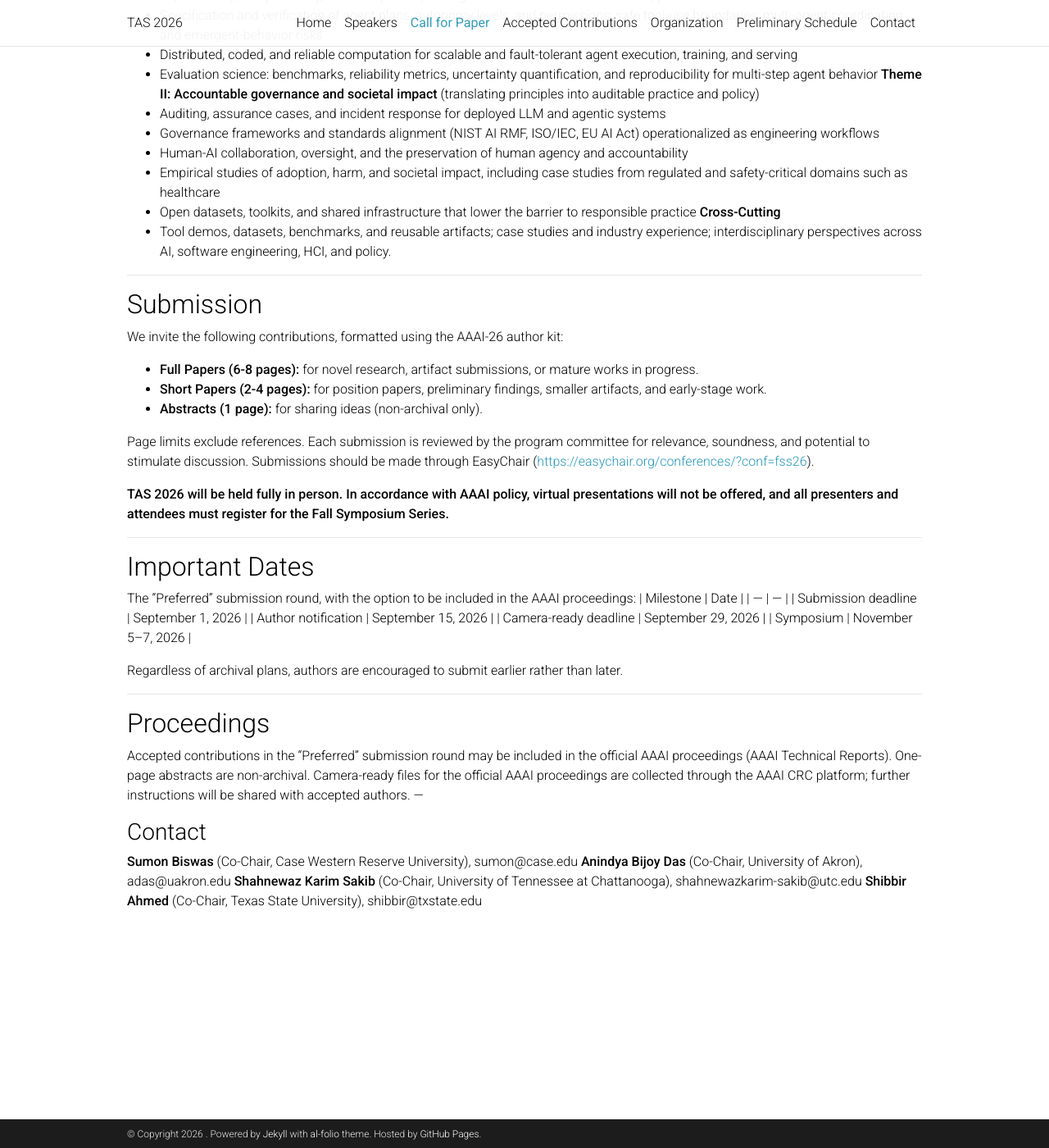
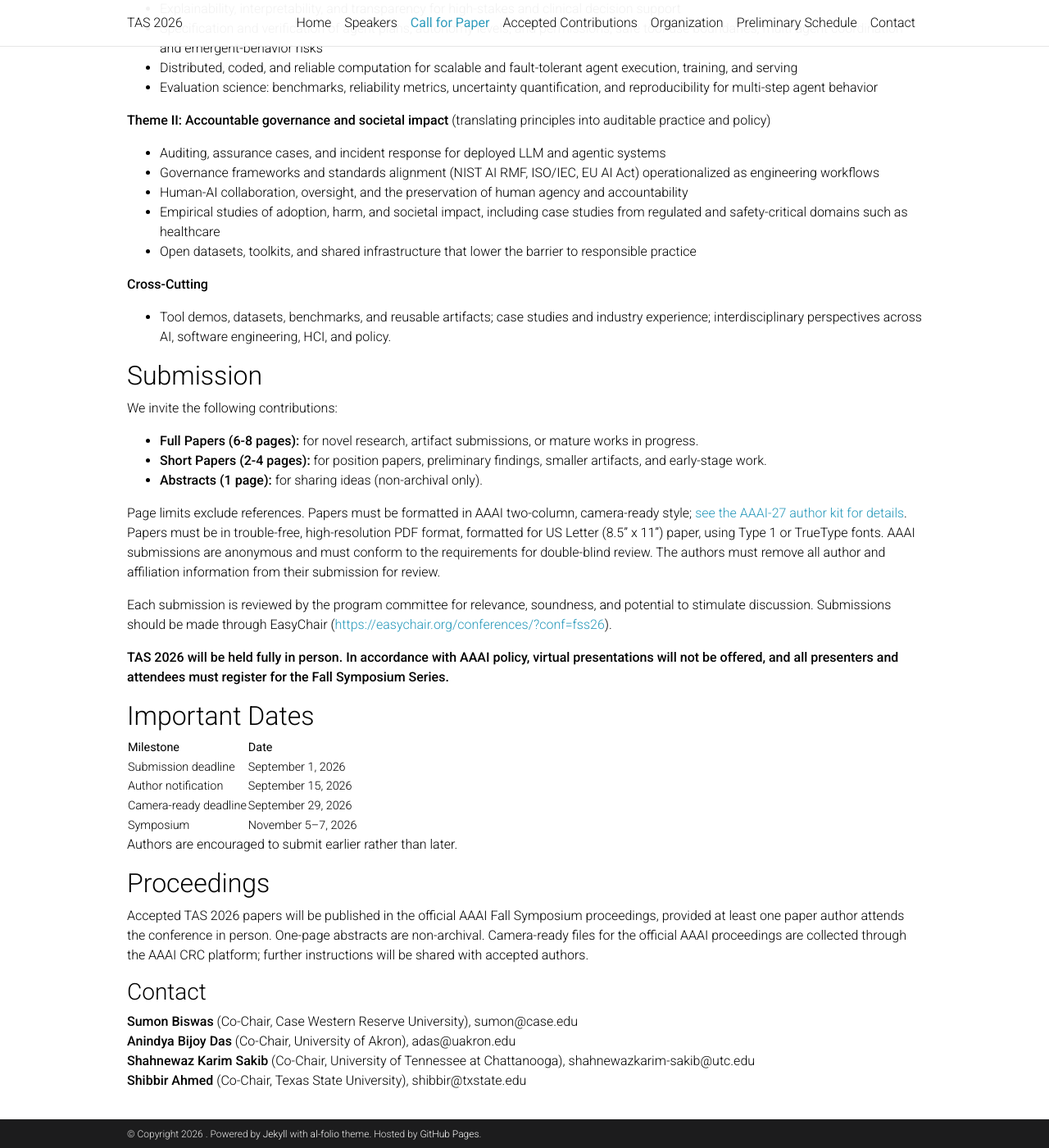
Before and after one commit to tas2026/tas2026.github.io, a Jekyll site: the page built from _pages/call_for_paper.md, in a window 1280 px wide and 1400 px high, scrolled down 519 px. Shown: the whole window at 82% size. Built offline with Jekyll 4.4.1, drawn with Linux system fonts in a browser that asks for light colours; comment, search, counter and statistics services are not loaded; a style sheet for code colours, icons or effects is not loaded; some of the changed text lies outside the part shown.

Commit message:
Update call_for_paper.md

```diff
--- a/_pages/call_for_paper.md
+++ b/_pages/call_for_paper.md
@@ -6,12 +6,17 @@ nav: true
 nav_order: 3
 nav_title: "CFP"
 ---
+
 # Call for Participation
+
 **TAS 2026: Trustworthy Agentic Systems**, a symposium in the AAAI 2026 Fall Symposium Series, invites contributions on making the trustworthiness of agentic systems a property we can specify, verify, and defend. We emphasize actionable techniques, evidence (tests, metrics, logs, proofs), open artifacts, and alignment with standards (e.g., NIST AI RMF, ISO/IEC, EU AI Act). The symposium deliberately bridges theory and practice and welcomes speculative work and work in progress alongside completed results.
----
+
 ## Topics of Interest
+
 We welcome submissions addressing either or both complementary themes, plus cross-cutting topics.
+
 **Theme I: Trustworthy agentic systems by design** (building responsibility into agents and their underlying models)
+
 - Privacy-preserving and federated training and fine-tuning; differential privacy; machine unlearning and the right to be forgotten
 - Safety, alignment, and guardrails for LLMs and tool-using agents; constraint enforcement and human-over-the-loop control
 - Subgroup robustness and performance disparities across populations in LLM outputs, recommendations, and agentic decisions
@@ -21,29 +26,35 @@ We welcome submissions addressing either or both complementary themes, plus cros
 - Specification and verification of agent plans, autonomy levels, and permissions; safe tool-use boundaries; multi-agent coordination and emergent-behavior risks
 - Distributed, coded, and reliable computation for scalable and fault-tolerant agent execution, training, and serving
 - Evaluation science: benchmarks, reliability metrics, uncertainty quantification, and reproducibility for multi-step agent behavior
+
 **Theme II: Accountable governance and societal impact** (translating principles into auditable practice and policy)
+
 - Auditing, assurance cases, and incident response for deployed LLM and agentic systems
 - Governance frameworks and standards alignment (NIST AI RMF, ISO/IEC, EU AI Act) operationalized as engineering workflows
 - Human-AI collaboration, oversight, and the preservation of human agency and accountability
 - Empirical studies of adoption, harm, and societal impact, including case studies from regulated and safety-critical domains such as healthcare
 - Open datasets, toolkits, and shared infrastructure that lower the barrier to responsible practice
+
 **Cross-Cutting**
+
 - Tool demos, datasets, benchmarks, and reusable artifacts; case studies and industry experience; interdisciplinary perspectives across AI, software engineering, HCI, and policy.
 
----
 ## Submission
-We invite the following contributions, formatted using the AAAI-26 author kit:
+
+We invite the following contributions:
+
 - **Full Papers (6-8 pages):** for novel research, artifact submissions, or mature works in progress.
 - **Short Papers (2-4 pages):** for position papers, preliminary findings, smaller artifacts, and early-stage work.
 - **Abstracts (1 page):** for sharing ideas (non-archival only).
 
-Page limits exclude references. Each submission is reviewed by the program committee for relevance, soundness, and potential to stimulate discussion. Submissions should be made through EasyChair ([https://easychair.org/conferences/?conf=fss26](https://easychair.org/conferences/?conf=fss26)).
+Page limits exclude references. Papers must be formatted in AAAI two-column, camera-ready style; [see the AAAI-27 author kit for details](https://aaai.org/authorkit27/). Papers must be in trouble-free, high-resolution PDF format, formatted for US Letter (8.5" x 11") paper, using Type 1 or TrueType fonts. AAAI submissions are anonymous and must conform to the requirements for double-blind review. The authors must remove all author and affiliation information from their submission for review.
+
+Each submission is reviewed by the program committee for relevance, soundness, and potential to stimulate discussion. Submissions should be made through EasyChair ([https://easychair.org/conferences/?conf=fss26](https://easychair.org/conferences/?conf=fss26)).
 
 **TAS 2026 will be held fully in person. In accordance with AAAI policy, virtual presentations will not be offered, and all presenters and attendees must register for the Fall Symposium Series.**
 
----
 ## Important Dates
-The "Preferred" submission round, with the option to be included in the AAAI proceedings:
+
 | Milestone | Date |
 | --- | --- |
 | Submission deadline | September 1, 2026 |
@@ -51,14 +62,22 @@ The "Preferred" submission round, with the option to be included in the AAAI pro
 | Camera-ready deadline | September 29, 2026 |
 | Symposium | November 5&ndash;7, 2026 |
 
-Regardless of archival plans, authors are encouraged to submit earlier rather than later.
+Authors are encouraged to submit earlier rather than later.
 
----
 ## Proceedings
-Accepted contributions in the "Preferred" submission round may be included in the official AAAI proceedings (AAAI Technical Reports). One-page abstracts are non-archival. Camera-ready files for the official AAAI proceedings are collected through the AAAI CRC platform; further instructions will be shared with accepted authors.
----
+
+Accepted TAS 2026 papers will be published in the official AAAI Fall Symposium proceedings, provided at least one paper author attends the conference in person. One-page abstracts are non-archival. Camera-ready files for the official AAAI proceedings are collected through the AAAI CRC platform; further instructions will be shared with accepted authors.
+
 ### Contact
+
 **Sumon Biswas** (Co-Chair, Case Western Reserve University), sumon@case.edu
+{: .mb-0}
+
 **Anindya Bijoy Das** (Co-Chair, University of Akron), adas@uakron.edu
+{: .mb-0}
+
 **Shahnewaz Karim Sakib** (Co-Chair, University of Tennessee at Chattanooga), shahnewazkarim-sakib@utc.edu
+{: .mb-0}
+
 **Shibbir Ahmed** (Co-Chair, Texas State University), shibbir@txstate.edu
+{: .mb-0}
```
